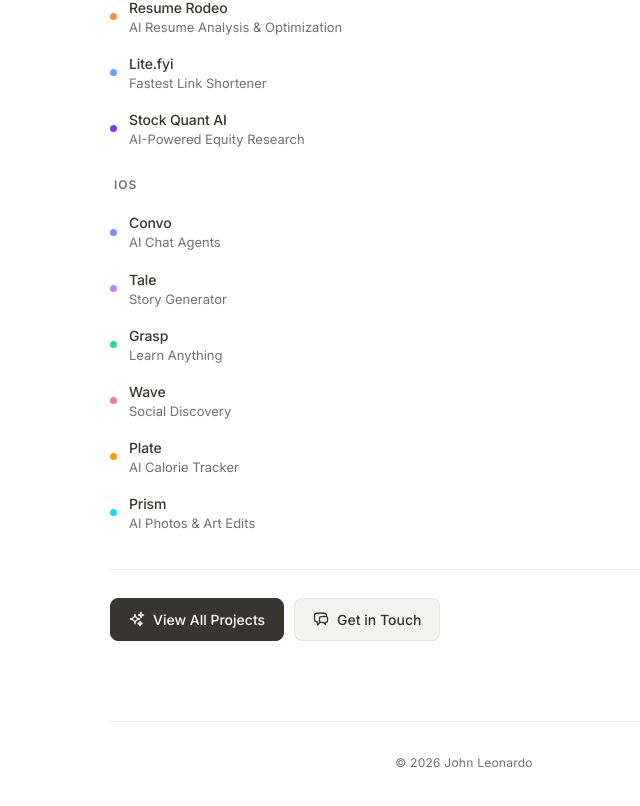
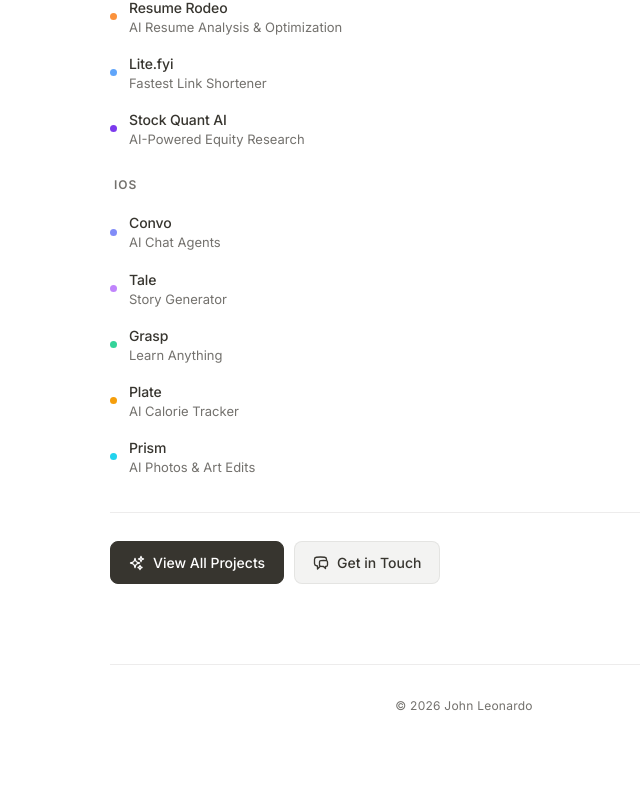
Before and after one commit to jdleo/jdleo-me-latest, a Next.js app: page / in a window 1280 px wide. Shown: the part 1005-1811 px from the top of the page, without its empty margins (176-816 px from the left). Built offline with nearby package versions, Linux system fonts and the light colour scheme; no server answers; the database is empty.

Commit message:
remove wave

```diff
--- a/src/app/page.tsx
+++ b/src/app/page.tsx
@@ -225,7 +225,6 @@ export default function Home() {
                                     { name: 'Convo', desc: 'AI Chat Agents', url: 'https://apps.apple.com/us/app/convo-ai-chat-agents/id6753784349?ref=jdleo.me', color: '#818cf8' },
                                     { name: 'Tale', desc: 'Story Generator', url: 'https://apps.apple.com/us/app/tale-ai-story-generator/id6753922553?ref=jdleo.me', color: '#c084fc' },
                                     { name: 'Grasp', desc: 'Learn Anything', url: 'https://apps.apple.com/us/app/grasp-learn-anything-with-ai/id6754008830?ref=jdleo.me', color: '#34d399' },
-                                    { name: 'Wave', desc: 'Social Discovery', url: 'https://apps.apple.com/us/app/wave-meet-friends-chat/id6754500401?ref=jdleo.me', color: '#f472b6' },
                                     { name: 'Plate', desc: 'AI Calorie Tracker', url: 'https://apps.apple.com/us/app/plate-ai-calorie-tracker/id6759228569?ref=jdleo.me', color: '#f59e0b' },
                                     { name: 'Prism', desc: 'AI Photos & Art Edits', url: 'https://apps.apple.com/us/app/prism-ai-photos-art-edits/id6757168364?ref=jdleo.me', color: '#22d3ee' },
                                 ].map((app) => (
```
